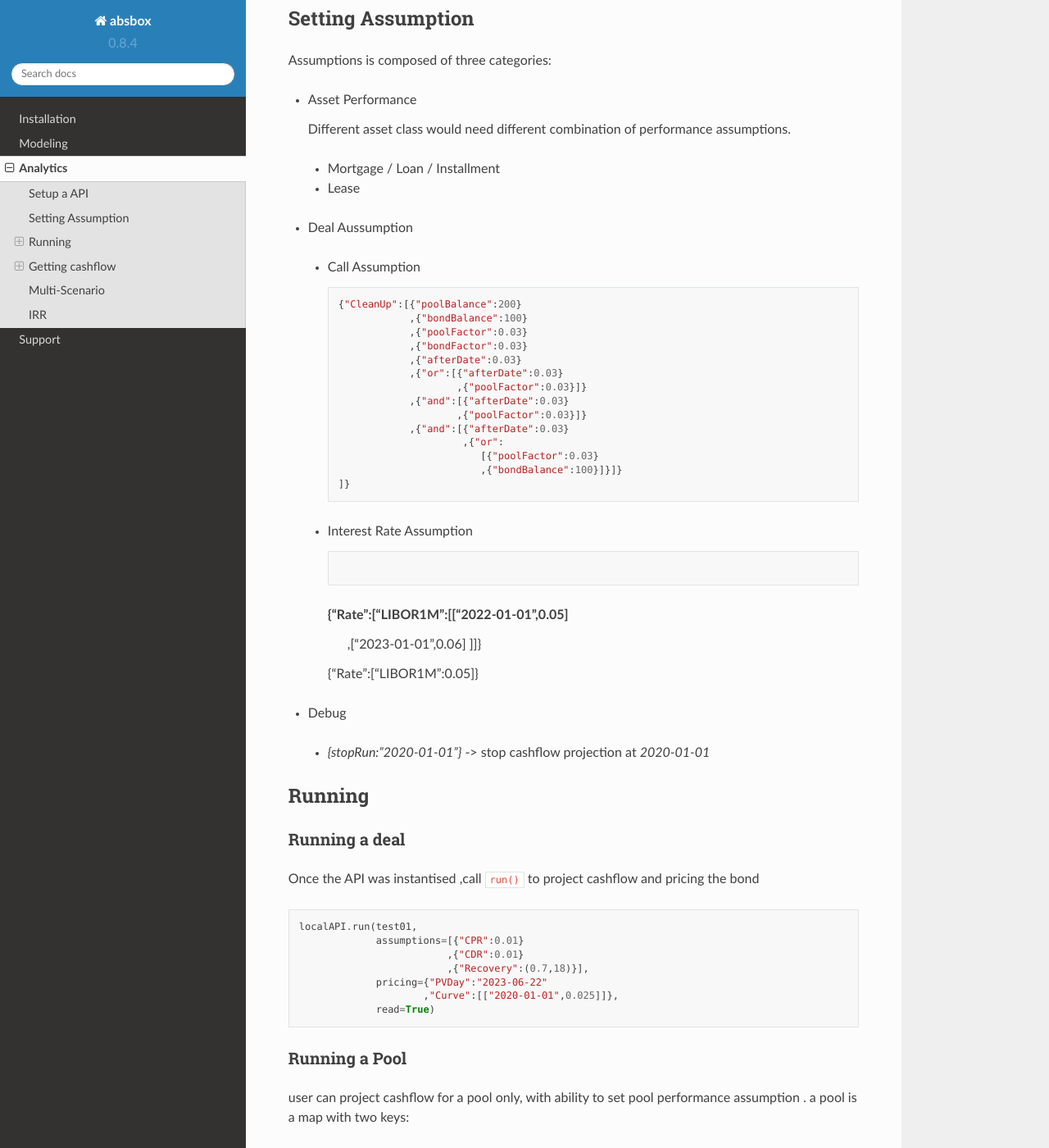
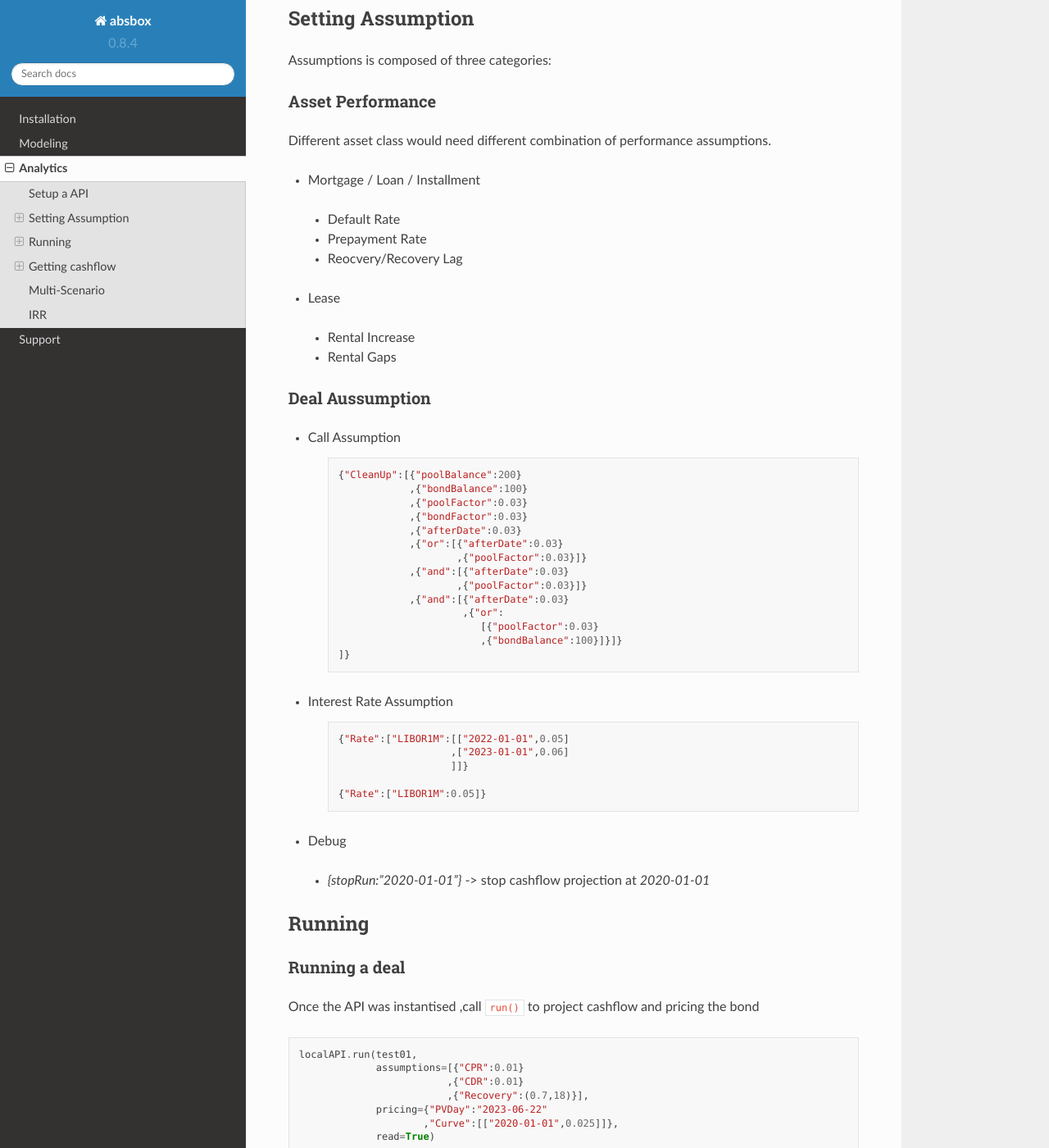
Before and after one commit to yellowbean/absbox-doc, a Sphinx documentation site: the page built from docs/source/analytics.rst, in a window 1280 px wide and 1400 px high, scrolled down 793 px. Shown: the whole window at 82% size. Built offline with Sphinx 7.4.7 and the Read the Docs theme 2.0.0, drawn with Linux system fonts in a browser that asks for light colours.

Commit message:
update analytics on asset perf assumption

```diff
--- a/docs/source/analytics.rst
+++ b/docs/source/analytics.rst
@@ -35,16 +35,24 @@
 
 Assumptions is composed of three categories:
 
-* Asset Performance
+Asset Performance
+^^^^^^^^^^^^^^^^^^^
 
-  Different asset class would need different combination of performance assumptions.
+Different asset class would need different combination of performance assumptions.
 
- * Mortgage / Loan / Installment
- * Lease
+* Mortgage / Loan / Installment
+ * Default Rate
+ * Prepayment Rate
+ * Reocvery/Recovery Lag
 
-* Deal Aussumption
+* Lease
+ * Rental Increase
+ * Rental Gaps
 
- * Call Assumption
+Deal Aussumption
+^^^^^^^^^^^^^^^^^^^
+
+* Call Assumption
 
    .. code-block:: python
 
@@ -63,19 +71,20 @@
                              ,{"bondBalance":100}]}]}
      ]}
 
- * Interest Rate Assumption
+* Interest Rate Assumption
 
    .. code-block:: python
 
-   {"Rate":["LIBOR1M":[["2022-01-01",0.05]
-                      ,["2023-01-01",0.06]
-                      ]]}
+     {"Rate":["LIBOR1M":[["2022-01-01",0.05]
+                        ,["2023-01-01",0.06]
+                        ]]}
 
-   {"Rate":["LIBOR1M":0.05]}
+     {"Rate":["LIBOR1M":0.05]}
 
 
 
 * Debug
+
  * `{stopRun:"2020-01-01"}` -> stop cashflow projection at `2020-01-01`
 
 
```
